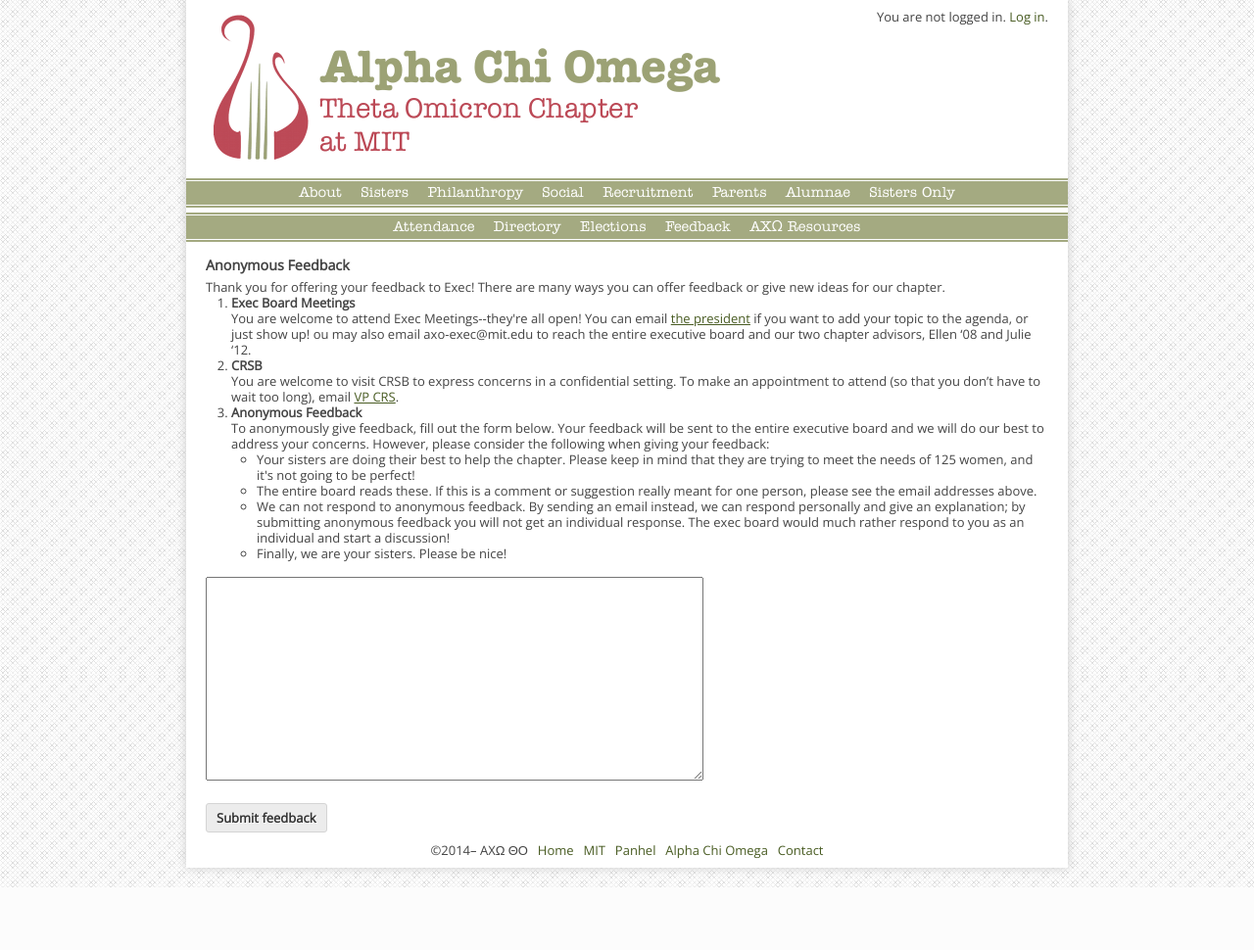
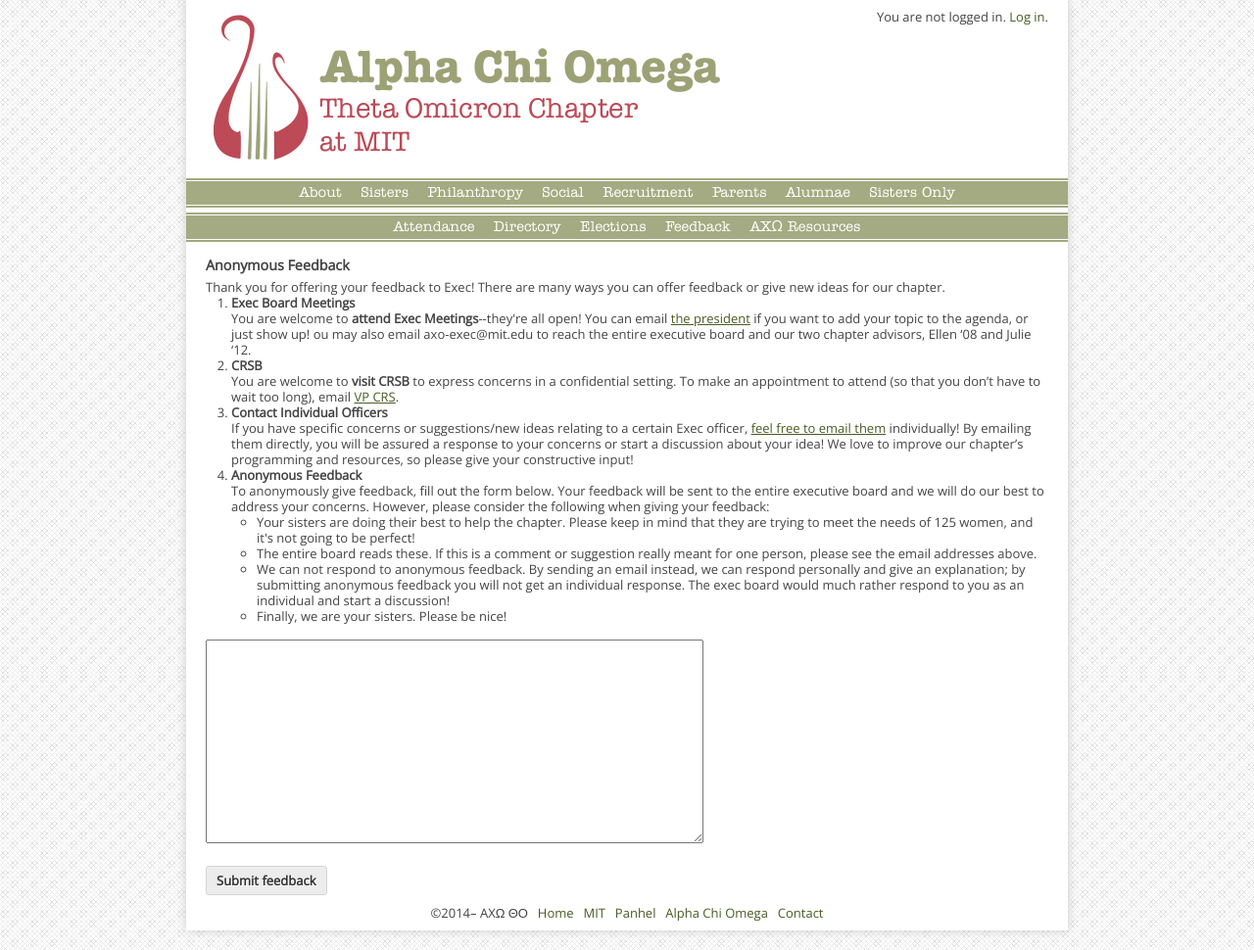
Before and after one commit to leibovic/rutabaga, a Django app: template website/templates/sistersonly/feedback.html in a window 1280 px wide. Shown: the part 21-991 px from the top of the page at 98% size. Before the commit the page ends 927 px from the top, so only its background shows below. Run offline with Django 3.2, Linux system fonts and the light colour scheme; the template is opened without the code that fills it, so the values that code supplies are empty; some libraries are stand-ins or nearby versions.

Commit message:
Feedback form change

```diff
--- a/website/templates/base.html
+++ b/website/templates/base.html
@@ -55,7 +55,7 @@
         <a href="/sisters">Sisters</a>
         <ul class="dropdown">
           <li><a href="/about/involvement">Involvement</a></li>
-          <li><a href="/sisters/officers">Officers</a></li>
+          <li><a href="/sisters/officers">Exec Officers</a></li>
         </ul>
       </li>
       <li location="philanthropy">
--- a/website/templates/sistersonly/feedback.html
+++ b/website/templates/sistersonly/feedback.html
@@ -9,9 +9,32 @@
 
   <ol>
   	<li><strong>Exec Board Meetings</strong><br>
-	You are welcome to attend Exec Meetings--they're all open! You can email <a href="mailto:axo-president@mit.edu">the president</a> if you want to add your topic to the agenda, or just show up! ou may also email axo-exec@mit.edu to reach the entire executive board and our two chapter advisors, Ellen ‘08 and Julie ‘12. </li>
+	You are welcome to <strong>attend Exec Meetings</strong>--they're all open! You can email <a href="mailto:axo-president@mit.edu">the president</a> if you want to add your topic to the agenda, or just show up! ou may also email axo-exec@mit.edu to reach the entire executive board and our two chapter advisors, Ellen ‘08 and Julie ‘12. </li>
 	<li><strong>CRSB</strong><br>
-	You are welcome to visit CRSB to express concerns in a confidential setting.  To make an appointment to attend (so that you don’t have to wait too long), email <a href="axo-vpcrsb@mit.edu">VP CRS</a>.</li>
+	You are welcome to <strong>visit CRSB</strong> to express concerns in a confidential setting.  To make an appointment to attend (so that you don’t have to wait too long), email <a href="axo-vpcrsb@mit.edu">VP CRS</a>.</li>
+	<li><strong>Contact Individual Officers</strong><br>
+	If you have specific concerns or suggestions/new ideas relating to a certain Exec officer, <a href="https://axo.mit.edu/sisters/officers/">feel free to email them</a> individually! By emailing them directly, you will be assured a response to your concerns or start a discussion about your idea!  We love to improve our chapter’s programming and resources, so please give your constructive input!<br>
+	<!--
+	You are welcome to address concerns or give suggestions/new ideas by emailing individual exec officers.  By emailing them directly, you will be assured a response to your concerns or start a discussion about your idea!  We love to constantly improve our chapter’s programming and resources, so please give your constructive input!<br>
+	<ul>
+	  <li><a href="mailto:axo-president@mit.edu">President, Caitlin Mackey (858-740-7451):</a> General Concerns</li>
+	<li><a href="mailto:axo-vpcrs@mit.edu">VP Chapter Relations and Standards, Sarah Fay:</a> Confidential concerns about a specific sister, Bylaws, Policies</li>
+<li><a href="mailto:axo-vpfinance@mit.edu">VP Finance, Beth Garcia:</a> Concerns about Dues, Budget </li>
+<li><a href="mailto:axo-vprisk@mit.edu">VP Risk Management [Concerns about Socials, Alcohol Policy, Stress Management]- Erin Bailie, </li>
+<li><a href="mailto:">VP Ritual and Fraternity Appreciation [AXO Holidays, Ritual, Initiation, Alumnae Relations, Retreat]- Cordelia Tuan, axo-vprfa@mit.edu</li>
+<li><a href="mailto:">VP Recruitment [Recruitment (Formal and COB), Bond Week]- Kathryn Buggs, axo-vprecruitment@mit.edu</li>
+<li><a href="mailto:">VP New Member Education [New Member Program, Bigs, Mystagogues, Revelations, Bid Day]- Liz de Laittre, axo-vpnewed@mit.edu</li>
+<li><a href="mailto:">VP Public Relations and Marketing [T-Shirts, Facebook Page, Email Lists, Newsletters, Parent’s Weekend]- axo-vpcomm@mit.edu</li>
+<li><a href="mailto:">VP Membership Programming [Soph Semi, C-Ball, MyJourney, Fondue, Senior Programming]- Lexi Eyerman, axo-vpmempro@mit.edu</li>
+<li><a href="mailto:">VP Intellectual Development [GPA Concerns, Career Development, AXO Academic Resources]- Ilana Habib, axo-vpid@mit.edu</li>
+<li><a href="mailto:">VP Facility Operations [All Things the House]- KK Wopat, axo-housemanager@mit.edu</li>
+<li><a href="mailto:">VP Philanthropy [LipSync, DVA Week, DVA Events]- Patience Stevens, axo-vpphil@mit.edu</li>
+	</ul>
+
+Panhel Concerns:
+Panhel Delegate [Campus Total, Recruitment Rules, Other Sorority’s Events]- Isabella Stuopis, axo-vppanhel@mit.edu
+Hannah Barrett, Executive Vice President of Panhel Exec hbarrett@mit.edu
+</li>-->
 	<li><strong>Anonymous Feedback</strong><br>
 	To anonymously give feedback, fill out the form below. Your feedback will be sent to the entire executive board and we will do our best to address your concerns. However, please consider the following when giving your feedback:
 	<ul>
```
